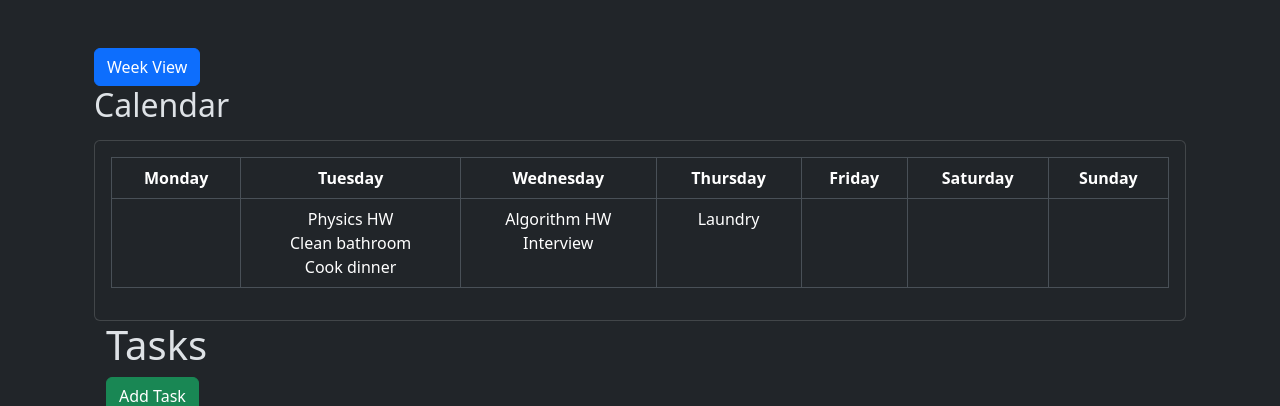
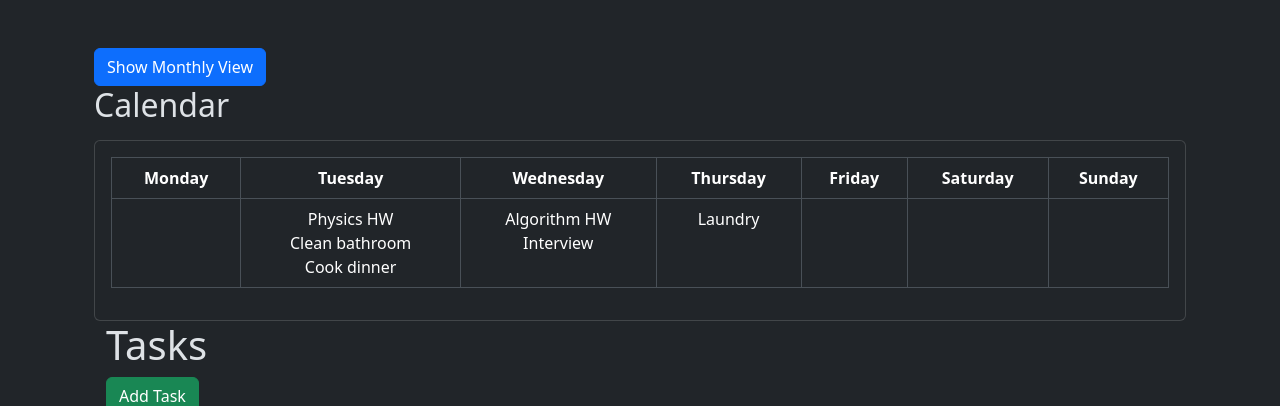
Before and after one commit to shonkaga/todolist-app, a Flask app: page / in a window 1280 px wide. Shown: the top 406 px of the page. Run offline with Flask 3, Linux system fonts and the light colour scheme; data comes from the database, SQL or seed files in the repository; some libraries are stand-ins or nearby versions.

Commit message:
Updated the view button text to show the name of the view to be displayed upon clicking the button.

```diff
--- a/templates/index.html
+++ b/templates/index.html
@@ -13,7 +13,7 @@
     <div class="">
     <div class="col">
         <div class="container mt-5">
-            <button class="btn btn-primary" id="changeView">Week View</button>
+            <button class="btn btn-primary" id="changeView">Show Monthly View</button>
             <h2 class="mb-3">Calendar</h2>
             <div class="collapse hide" id="Weekly-View">
                 <div class="card card-body">
@@ -296,10 +296,10 @@
                 weekly.toggle();
                 monthly.toggle();
                 // Change the button test based on view selected.
-                if(togglebutton.textContent == "Week View") {
-                    togglebutton.textContent = "Month View";
-                }else if(togglebutton.textContent == "Month View"){
-                    togglebutton.textContent = "Week View";
+                if(togglebutton.textContent == "Show Monthly View") {
+                    togglebutton.textContent = "Show Weekly View";
+                }else if(togglebutton.textContent == "Show Monthly View"){
+                    togglebutton.textContent = "Show Weekly View";
                 }
             }
         });
@@ -330,7 +330,7 @@
 
             monthName.textContent = months[month] + " " + year;
 
-            // format the month value to match the DB date format
+            // Format the month value to match the DB date format
             if(tempMonth < 10){
                 strMonth = "0" + tempMonth.toString()
             }else{
```
